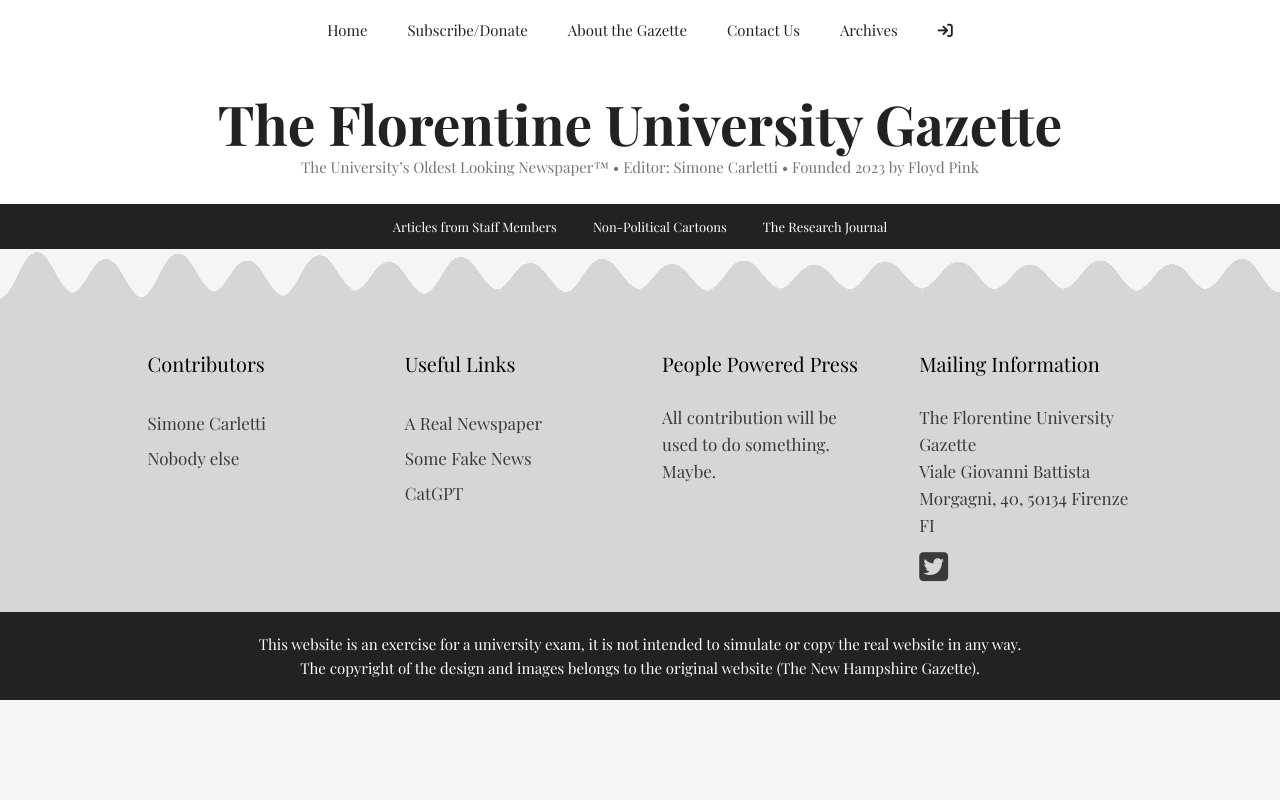
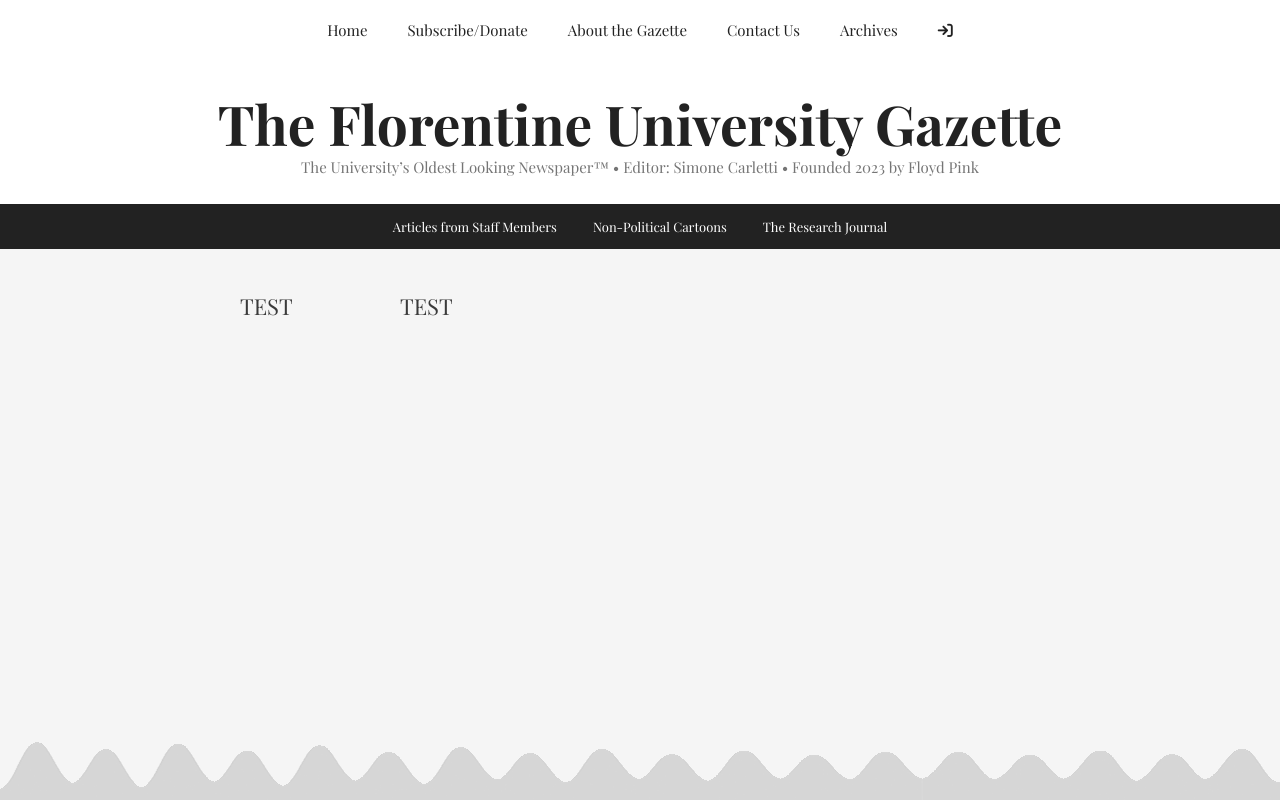
Before and after one commit to regi18/B003712-final-project, a Vue app in the folder frontend/: page /admin in a window 1280 px wide. Shown: the top 800 px of the page. Built offline with nearby package versions, Linux system fonts and the light colour scheme; a web font is replaced by a local one.

Commit message:
wip: admin view

```diff
--- a/frontend/src/assets/styles/global.scss
+++ b/frontend/src/assets/styles/global.scss
@@ -77,6 +77,7 @@ a:active {
 .container {
   margin: 0 auto;
   padding: 40px 35px;
+  padding-bottom: 50px;
 
   max-width: 800px;
 
--- a/frontend/src/router/index.ts
+++ b/frontend/src/router/index.ts
@@ -1,5 +1,5 @@
-import { createRouter, createWebHistory } from 'vue-router'
-import HomeView from '../views/HomeView.vue'
+import { createRouter, createWebHistory } from 'vue-router';
+import HomeView from '../views/HomeView.vue';
 
 const router = createRouter({
   history: createWebHistory(import.meta.env.BASE_URL),
@@ -7,42 +7,47 @@ const router = createRouter({
     {
       path: '/',
       name: 'home',
-      component: HomeView
+      component: HomeView,
     },
     {
       path: '/about',
       name: 'about',
-      component: () => import('../views/AboutView.vue')
+      component: () => import('../views/AboutView.vue'),
     },
     {
       path: '/subscribe-to-the-gazette',
       name: 'subscribe-to-the-gazette',
-      component: () => import('../views/SubscribeDonateView.vue')
+      component: () => import('../views/SubscribeDonateView.vue'),
     },
     {
       path: '/contact-us',
       name: 'contact-us',
-      component: () => import('../views/ContactUsView.vue')
+      component: () => import('../views/ContactUsView.vue'),
     },
     {
       path: '/login',
       name: 'login',
-      component: () => import('../views/LoginView.vue')
+      component: () => import('../views/LoginView.vue'),
     },
     {
       path: '/staff-articles',
       name: 'staff-articles',
-      component: () => import('../views/StaffArticlesView.vue')
+      component: () => import('../views/StaffArticlesView.vue'),
     },
     {
       path: '/archives',
       name: 'archives',
-      component: () => import('../views/ArchivesView.vue')
+      component: () => import('../views/ArchivesView.vue'),
     },
     {
       path: '/user',
       name: 'user',
-      component: () => import('../views/UserView.vue')
+      component: () => import('../views/UserView.vue'),
+    },
+    {
+      path: '/admin',
+      name: 'admin',
+      component: () => import('../views/AdminView.vue'),
     },
     // {
     //   path: '/the-student-gazette',
@@ -52,24 +57,24 @@ const router = createRouter({
     {
       path: '/non-political-cartoons',
       name: 'non-political-cartoons',
-      component: () => import('../views/NonPoliticalCartoonsView.vue')
+      component: () => import('../views/NonPoliticalCartoonsView.vue'),
     },
     {
       path: '/the-research-journal',
       name: 'the-research-journal',
-      component: () => import('../views/TheResearchJournalView.vue')
+      component: () => import('../views/TheResearchJournalView.vue'),
     },
     {
-      path: "/logout",
-      name: "logout",
+      path: '/logout',
+      name: 'logout',
       component: {
         beforeRouteEnter(to, from, next) {
-          localStorage.removeItem("token");
-          window.location.href = "/";
-        }
-      }
-    }
-  ]
-})
+          localStorage.removeItem('token');
+          window.location.href = '/';
+        },
+      },
+    },
+  ],
+});
 
-export default router
+export default router;
--- /dev/null
+++ b/frontend/src/views/AdminView.vue
@@ -0,0 +1,41 @@
+<template>
+  <div class="container admin-container">
+
+    <div class="sidenav">
+
+      TEST
+    </div>
+
+    <div class="content">
+      TEST
+    </div>
+
+  </div>
+</template>
+
+<script lang="ts">
+import { RouterLink } from 'vue-router';
+
+// TODO protect this component/route from unauthenticated users
+export default {
+  name: 'AdminView',
+  components: {
+    RouterLink,
+  },
+  created() {
+    // TODO
+  },
+  methods: {},
+  data() {
+    return {};
+  },
+};
+</script>
+
+<style lang="scss" scoped>
+.admin-container {
+  min-height: 50vh;
+  display: grid;
+  grid-template-columns: 20% auto;
+}
+</style>
--- a/frontend/src/views/UserView.vue
+++ b/frontend/src/views/UserView.vue
@@ -5,8 +5,13 @@
     <hr />
 
     <div class="wrapper">
+      <template v-if="isAdmin">
+        <h2 class="align-left" style="font-size: 1.2em">It looks like you can do more!</h2>
+        <router-link to="admin">Click here for the administration panel</router-link>
+        <div class="spacer"></div>
+      </template>
+
       <h2 class="align-left" style="font-size: 1.2em">Change password</h2>
-
       <form>
         <div class="form-group">
           <label for="password">Password</label>
@@ -26,16 +31,21 @@
 </template>
 
 <script lang="ts">
+import { RouterLink } from 'vue-router';
+
 // TODO protect this component/route from unauthenticated users
 export default {
   name: 'UserView',
+  components: {
+    RouterLink,
+  },
   created() {
     // TODO fetch username
   },
   methods: {
     changePassword() {
       // TODO
-    }
+    },
   },
   data() {
     return {
@@ -43,6 +53,7 @@ export default {
       showError: false,
       password: '',
       repeatPassword: '',
+      isAdmin: true,
     };
   },
 };
@@ -51,6 +62,16 @@ export default {
 <style lang="scss" scoped>
 .container {
   min-height: 50vh;
+}
+
+a {
+  text-decoration: underline;
+}
+
+.spacer {
+  height: 3em;
+  width: 100%;
+  display: block;
 }
 
 form {
```
